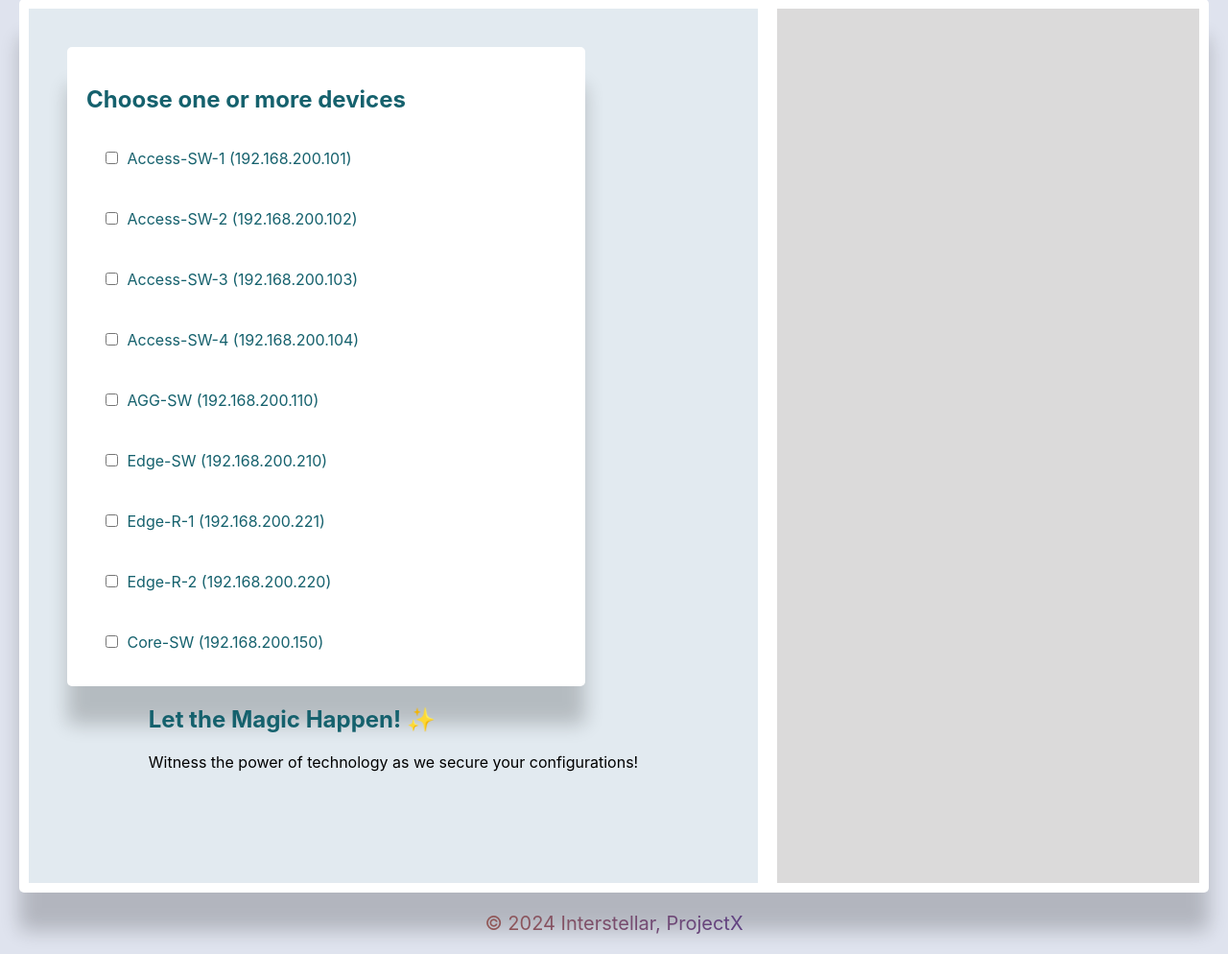
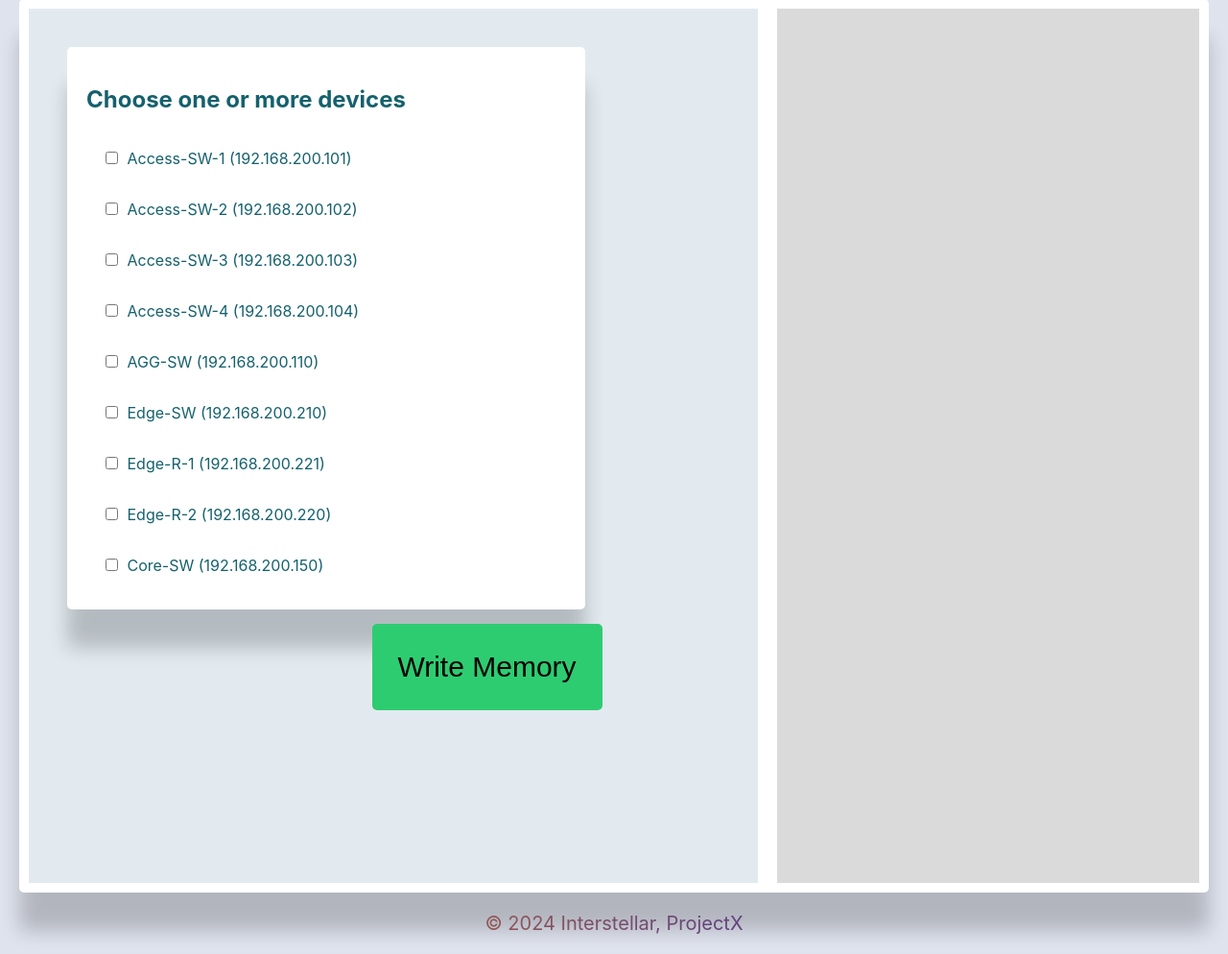
Before and after one commit to ali-samadyar/Project-Interstellar, a Django app: page /devicecontrol/write-job/ in a window 1280 px wide. Shown: the part 141-1135 px from the top of the page at 96% size. Run offline with Django 5.2, Linux system fonts and the light colour scheme; data comes from the database, SQL or seed files in the repository; parts of the project's set-up code (start-up, migrations or seed data) failed here and were passed over.

Commit message:
write_job draft (almost done)

```diff
--- a/ProjectX/deviceControl/views.py
+++ b/ProjectX/deviceControl/views.py
@@ -163,8 +163,6 @@
 
     return render(request, 'vlan_manager.html', {'devices': devices, 'vlans': vlans})
 
-
-
 def show_command_runner(request):
     devices = Device.objects.all()
 
@@ -202,25 +200,30 @@
     devices = Device.objects.all()
 
     if request.method == 'POST':
-        selected_device = request.POST.getlist('selected_devices')
+        selected_devices = request.POST.getlist('selected_devices')
         error_messages = []
         success_messages = []
-        for device_ip in selected_device:
+
+        for device_id in selected_devices:
             try:
-                device = Device.objects.get(ip_address=device_ip)
-                device = general_cred
-                device['ip'] = device_ip
-                device['device_type'] = 'cisco_ios'
-                connection = ConnectHandler(**device)
+                device = Device.objects.get(id=device_id)
+                device_cred = general_cred
+                device_cred['ip'] = device.ip_address
+                device_cred['device_type'] = 'cisco_ios'
+
+                connection = ConnectHandler(**device_cred)
                 output = connection.send_command('write memory')
                 connection.disconnect()
-                success_messages.append(f"Write memory successful on device {device_ip}")
+
+                success_messages.append(f"Write memory successful on device {device.device_name}")
             except Exception as e:
-                error_messages.append(f"Error writing memory on device {device_ip}: {str(e)}")
+                error_messages.append(f"Error writing memory on device {device.device_name}: {str(e)}")
+
         for error_message in error_messages:
             messages.error(request, error_message)
         for success_message in success_messages:
             messages.success(request, success_message)
+
         return redirect('write_memory')
 
     return render(request, 'write_job.html', {'devices': devices})
--- a/ProjectX/static/css/base.css
+++ b/ProjectX/static/css/base.css
@@ -719,6 +719,12 @@
 
 /* write job css */
 
+.write-job-container {
+    display: flex;
+
+    margin: 20px;
+    padding: 20px;
+}
 
 .write-action-section {
     display: flex;
@@ -734,11 +740,12 @@
     width: 240px;
     height: 90px;
     font-size: 30px;
-    margin-top: 200px;
+    margin-left: 200px;
     margin-bottom: 50px;
 }
 
 .write-action-results-container {
     color: red;
     margin-top: 50px;
+    margin-left: 200px;
 }
--- a/ProjectX/templates/write_job.html
+++ b/ProjectX/templates/write_job.html
@@ -1,10 +1,15 @@
 {% extends 'base.html' %}
 
+<head>
+    {% load static %}
+
+</head>
+
 {% block content %}
-<div class="vlan-container">
+<div class="write-job-container">
+    <form method="post" action="{% url 'write_memory' %}" class="device-list-checkbox-form">
         <div class="device-list-container">
             <h2>Choose one or more devices</h2>
-        <form method="post" action="{% url 'write_memory' %}" class="device-list-checkbox-form">
             {% csrf_token %}
             {% for device in devices %}
             {% if device.manufacturer == 'Cisco' %}
@@ -14,27 +19,19 @@
             </label>
             {% endif %}
             {% endfor %}
-
-        </form>
         </div>
         <div class="write-action-section">
-        <div class="write-action-section-info">
-            <!-- Add your creative and fun content here -->
-            <h2>Let the Magic Happen! ✨</h2>
-            <p>Witness the power of technology as we secure your configurations!</p>
-            <!-- Add more creative elements as needed -->
-        </div>
-
             <button type="submit">Write Memory</button> <br></br>
             <div class="loading-indicator" id="loading-indicator">
             </div>
             <div class="write-action-results-container">
-            <p>TEST</p>
-            {% if error %}
-            <p class="error-message">{{ error }}</p>
+                {% if messages %}
+                {% for message in messages %}
+                <p>{{ message }}</p>
+                {% endfor %}
                 {% endif %}
             </div>
-
         </div>
+    </form>
 </div>
 {% endblock %}
```
Lines whose indentation alone changed are shown as unchanged.
